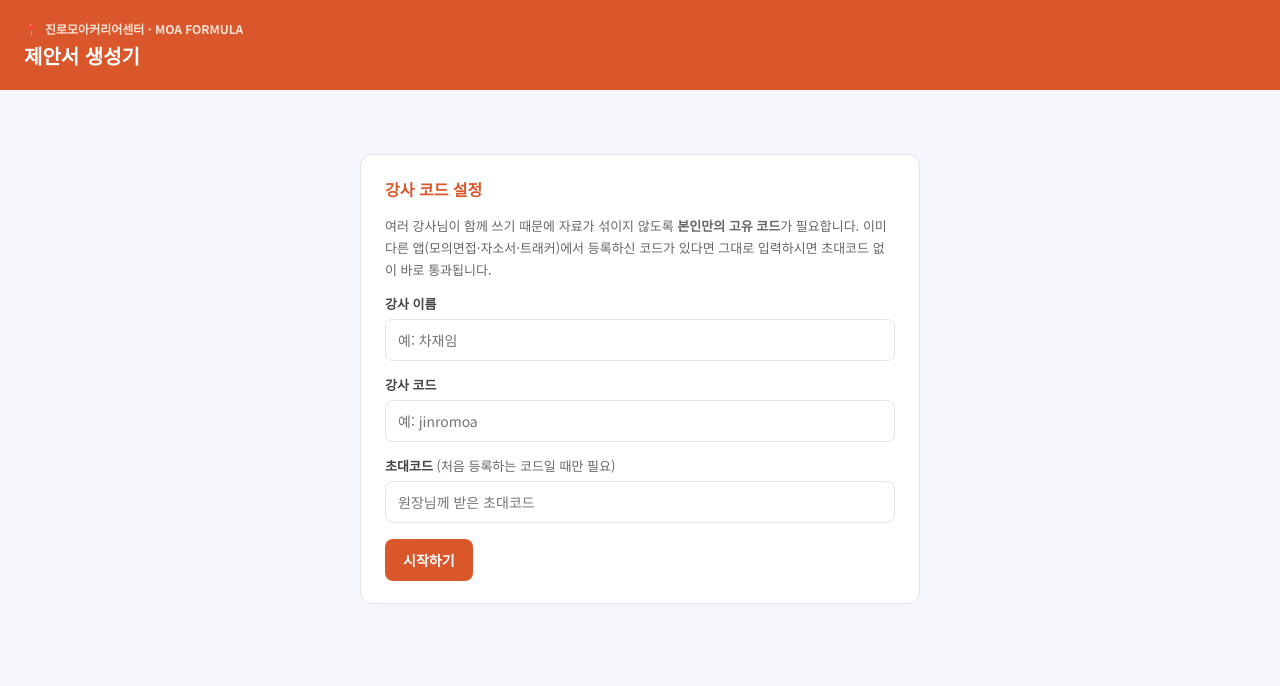
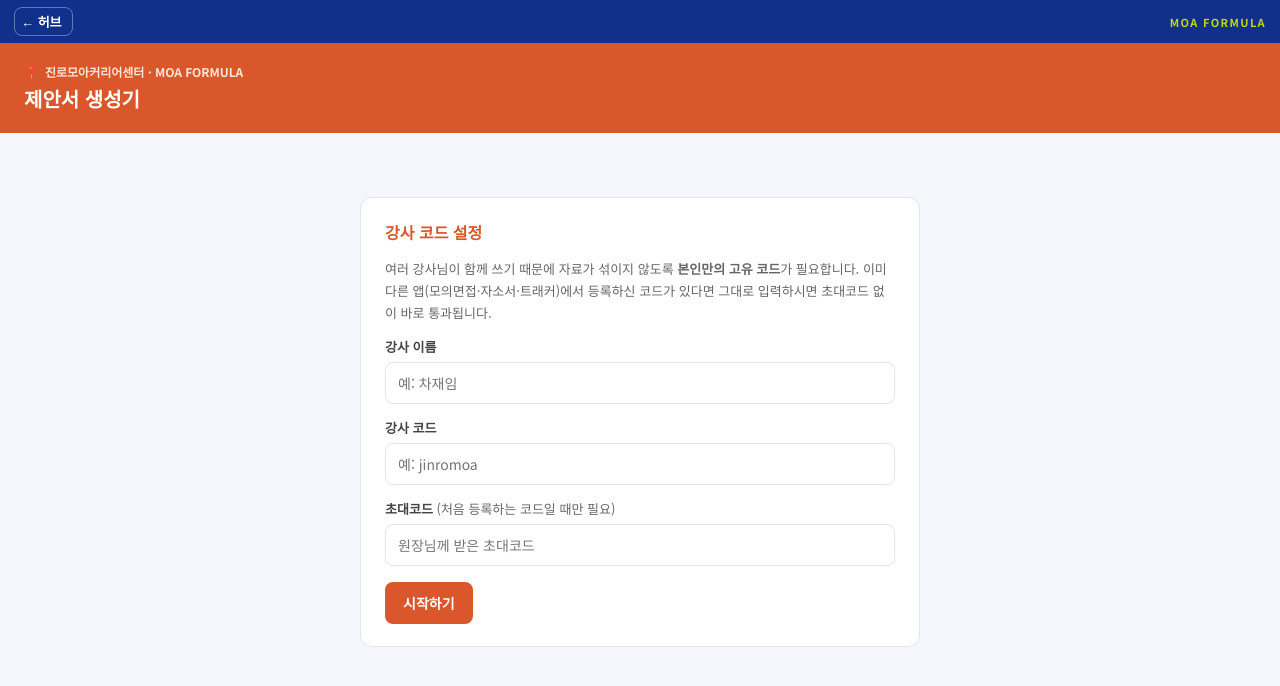
Before and after one commit to jaeemi88/Moa-proposal-generator, a website: page index.html in a window 1280 px wide. Drawn offline with Linux system fonts and the light colour scheme.

Commit message:
Update index.html

```diff
--- a/index.html
+++ b/index.html
@@ -167,6 +167,14 @@
 </style>
 </head>
 <body>
+<style>
+.moa-hubbar{display:flex;align-items:center;justify-content:space-between;gap:10px;background:#11308C;padding:calc(7px + env(safe-area-inset-top,0px)) 14px 7px;font-family:"Noto Sans KR","맑은 고딕","Malgun Gothic",sans-serif;position:relative;z-index:50}
+.moa-hubbar a{color:#fff;text-decoration:none;font-size:13px;font-weight:700;display:inline-flex;align-items:center;gap:6px;padding:4px 10px 4px 6px;border-radius:8px;border:1px solid rgba(255,255,255,.35)}
+.moa-hubbar a:hover,.moa-hubbar a:focus-visible{background:rgba(255,255,255,.12)}
+.moa-hubbar span{color:#C0D904;font-size:11px;font-weight:700;letter-spacing:1.4px}
+@media print{.moa-hubbar{display:none!important}}
+</style>
+<nav class="moa-hubbar" aria-label="MOA FORMULA 허브로 이동"><a href="https://moa-hub.vercel.app/">← 허브</a><span>MOA FORMULA</span></nav>
 
 <header>
   <div class="brand"><span>📍</span><span>진로모아커리어센터 · MOA&nbsp;FORMULA</span></div>
```
